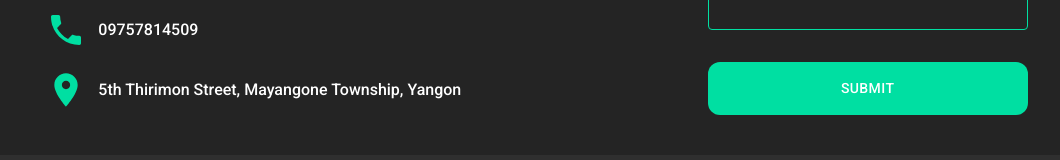
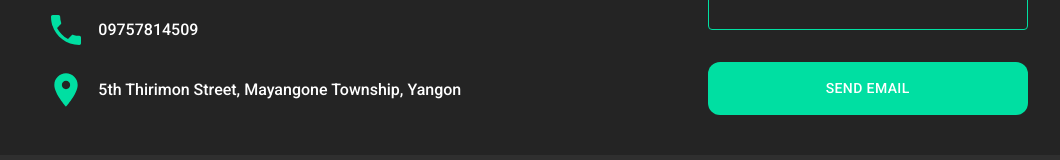
Before and after one commit to pyaephyohann/pyae-phyo-han, a React (Create React App) app: page /contact in a window 1280 px wide. Shown: the part 621-781 px from the top of the page, without its empty margins (103-1163 px from the left). Built offline with nearby package versions, Linux system fonts and the light colour scheme.

Commit message:
feat: added loading icon when send email

```diff
--- a/src/components/SendEmail.tsx
+++ b/src/components/SendEmail.tsx
@@ -3,6 +3,7 @@ import { motion } from "framer-motion";
 import React, { useRef, useState } from "react";
 import emailjs from "@emailjs/browser";
 import { EmailMessageType } from "../utils/typings/types";
+import CircularProgress from "@mui/material/CircularProgress";
 
 const rightVariants = {
   hidden: {
@@ -24,7 +25,10 @@ interface Props {
 const SendEmail = ({ emailMessage, setEmailMessage }: Props) => {
   const form = useRef<HTMLFormElement>(null);
   const [email, setEmail] = useState({ name: "", email: "", message: "" });
+  const [loading, setLoading] = useState(false);
+
   const handleSubmit = (e: any) => {
+    setLoading(true);
     e.preventDefault();
 
     const formData = new FormData(form.current!);
@@ -50,6 +54,7 @@ const SendEmail = ({ emailMessage, setEmailMessage }: Props) => {
           showContentStatus: "ok",
         });
         setEmail({ ...email, name: "", email: "", message: "" });
+        setLoading(false);
       })
       .catch(() => {
         alert("Error sending email:");
@@ -142,7 +147,11 @@ const SendEmail = ({ emailMessage, setEmailMessage }: Props) => {
               type="submit"
               sx={{ color: "white", width: "100%", height: "100%" }}
             >
-              Submit
+              {loading ? (
+                <CircularProgress sx={{ color: "white" }} />
+              ) : (
+                "Send Email"
+              )}
             </Button>
           </div>
         </div>
--- a/src/components/Skills.tsx
+++ b/src/components/Skills.tsx
@@ -97,6 +97,7 @@ const Skills = () => {
         {skills.map((skill) => {
           return (
             <motion.div
+              key={skill.name}
               variants={skillVariants}
               initial="hidden"
               animate="visible"
```
Also changed, not shown: 1 other file (tests, documents, lock files or other folders).
